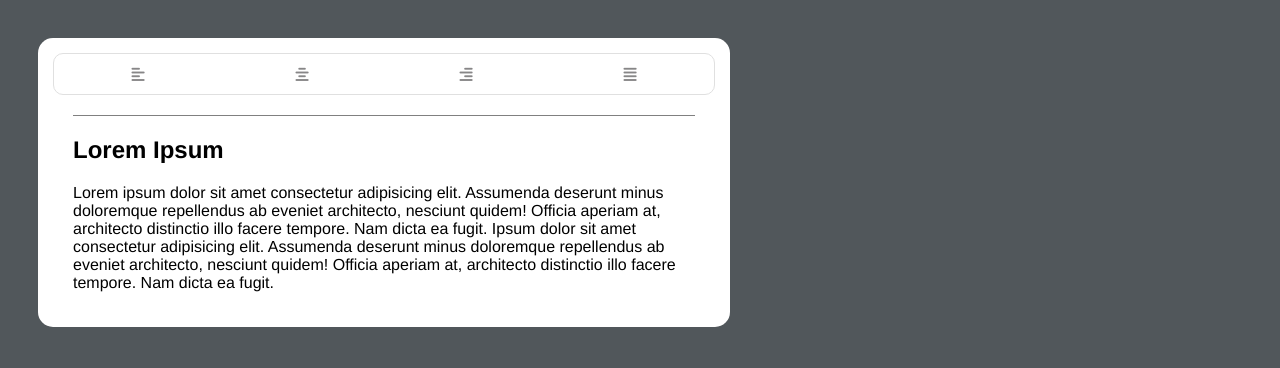
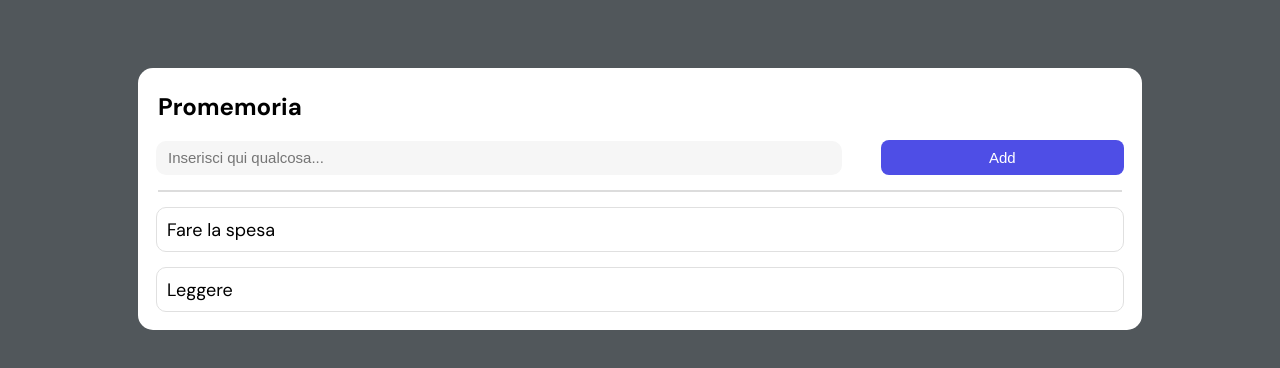
Before and after one commit to madsgit0/Esercizio_U2-W5-D24, a plain HTML site: page index.html in a window 1280 px wide. Drawn offline with Linux system fonts and the light colour scheme.

Commit message:
Provo a fare la to do list ma nulla non va

```diff
--- a/index.html
+++ b/index.html
@@ -14,7 +14,7 @@
   <body>
     <main>
       <!-- Esercizio 2 -->
-      <section>
+      <!-- <section>
         <div class="button-box">
           <button onclick="left()"><i class="fas fa-align-left"></i></button>
           <button onclick="center()"><i class="fas fa-align-center"></i></button>
@@ -29,6 +29,19 @@
             aperiam at, architecto distinctio illo facere tempore. Nam dicta ea fugit.
           </p>
         </div>
+      </section> -->
+
+      <section>
+        <h2>Promemoria</h2>
+        <div class="to-do-list">
+          <input id="input-field" onkeydown="addGoal(event)" type="text" placeholder="Inserisci qui qualcosa..." />
+          <button class="submit">Add</button>
+        </div>
+        <hr />
+        <div class="list">
+          <div class="goal">Fare la spesa</div>
+          <div class="goal">Leggere</div>
+        </div>
       </section>
     </main>
 
--- a/script.js
+++ b/script.js
@@ -37,3 +37,30 @@ function justify() {
         text.classList.remove('left', 'right', 'center')
     }
 }
+
+//esercizio 3
+
+//controlla che l'input abbia un valore
+
+let list = document.getElementsByClassName('list')
+
+function addGoal(event){
+    if (event.key !== 'Enter'){
+        return;
+    }
+
+    let input = document.getElementById('input-field')
+
+    if (input.value !== ''){
+        list.innerHTML += `<div class="goal">${input.value}</div>`
+        input.value=''
+
+        console.log(list)
+    }
+
+
+}
+
+//prendi il valore
+
+//inseriscilo nella lista
--- a/style.css
+++ b/style.css
@@ -10,10 +10,15 @@ main{
 }
 
 section{
-    width: 55%;
     background-color: white;
     padding: 15px;
+    margin: 30px 100px 50px 100px;
     border-radius: 15px;
+}
+@media screen and (max-width: 750px) {
+    section{
+        margin: 30px 20px 50px 20px;
+    }
 }
 
 .button-box{
@@ -24,7 +29,7 @@ section{
     padding: 2px ;
 }
 
-button{
+button, .submit{
     height: 30px;
     width: 25%;
     margin: 3px;
@@ -35,7 +40,7 @@ button{
     color: #878687;
 }
 
-button:active, button:hover, button:focus{
+button:active, button:hover, button:focus, {
     color: blue;
     background-color:#f6f6f6;
 }
@@ -44,7 +49,6 @@ button:active, button:hover, button:focus{
     margin: 20px;
     border-top: 1px solid gray;
     padding: 0px ;
-    font-family: Helvetica, Arial, sans-serif;
 }
 
 .right{
@@ -62,3 +66,62 @@ button:active, button:hover, button:focus{
 .justify{
     text-align: justify;
 }
+/* ------------------------------------- */
+
+.to-do-list{
+    display: flex;
+    justify-content: space-between;
+    align-items: center;
+}
+
+h2{
+    margin: 8px 5px 15px 5px;
+}
+
+input{
+    height: 30px;
+    width: 70%;
+    margin: 3px;
+    font-size: 15px;
+    display: flex;
+    justify-content:center;
+    border: 0px solid #e0e0e0;
+    border-radius: 10px;
+    padding: 2px ;
+    text-indent: 10px;
+    background-color:#f6f6f6;
+}
+
+
+.submit{
+    height: 35px;
+    width: 25%;
+    margin: 3px;
+    font-size: 15px;
+    border: none;
+    background-color:rgb(78, 78, 230);
+    border-radius: 8px;
+    color: white;
+    font-weight: 400;
+}
+
+.submit:hover,  .submit:active{
+    color: blue;
+    background-color:#f6f6f6;
+}
+
+hr{
+    border: 0.5px solid rgb(220, 220, 220);
+    margin: 12px 5px;
+}
+
+.goal{
+    height: 45px;
+    margin: 3px;
+    font-size: 18px;
+    box-sizing: border-box;
+    border: 1px solid #e0e0e0;
+    border-radius: 10px;
+    padding: 10px ;
+    margin-top: 15px;
+}
```
